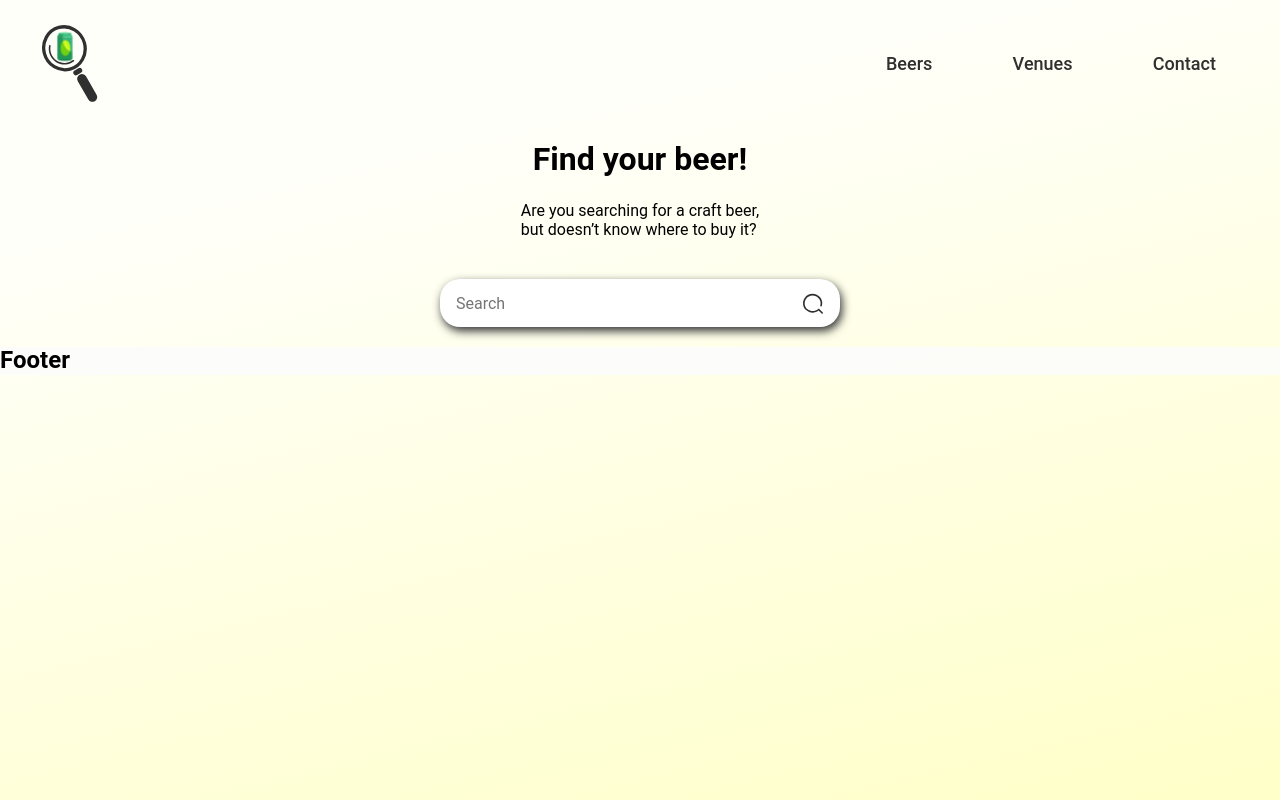
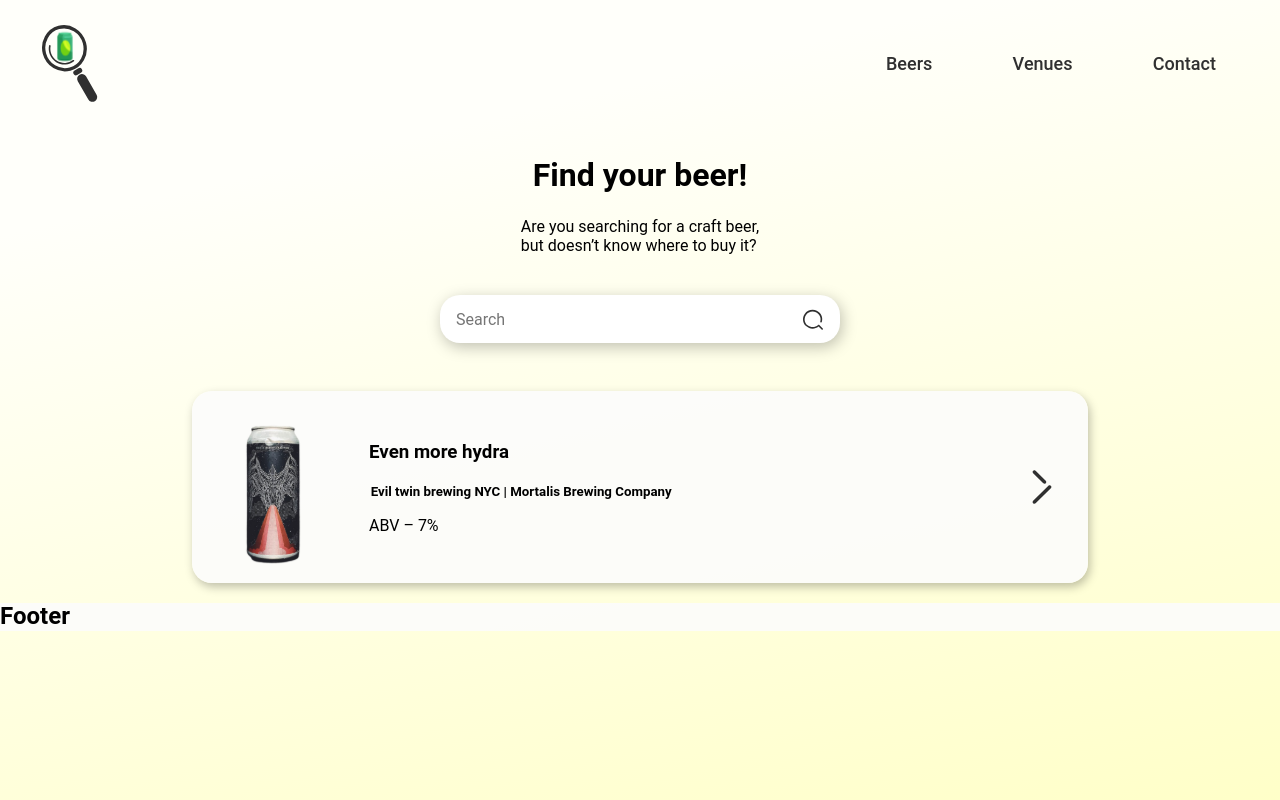
Before and after one commit to Tobias-E/FYB, a React (Create React App) app: page / in a window 1280 px wide. Built offline with nearby package versions, Linux system fonts and the light colour scheme.

Commit message:
added desktop design landing

```diff
--- a/src/components/pages/Beers.tsx
+++ b/src/components/pages/Beers.tsx
@@ -1,12 +1,15 @@
 import styled from 'styled-components';
 
 // Imported components
-import Search from '../../assets/Search.svg';
 import { theme } from '../utils';
+import search from '../../assets/search.svg';
+import arrow from '../../assets/arrow.svg';
+import hydra from '../../assets/evenmorehydra.svg';
 
 export const Beers: React.FC = () => {
 	return (
 		<Container>
+			<Searchpanel>
 				<ContextContainer>
 					<H1>Find your beer!</H1>
 					<p>
@@ -17,17 +20,64 @@ export const Beers: React.FC = () => {
 				<Form>
 					<Input placeholder='Search'></Input>
 					<Button>
-					<Img src={Search} alt='search button' />
+						<Img src={search} alt='search button' />
 					</Button>
 				</Form>
+			</Searchpanel>
+			<Beer>
+				<ProductImg src={hydra} alt='product image' />
+				<TextContainer>
+					<h3>Even more hydra</h3>
+					<H5>Evil twin brewing NYC | Mortalis Brewing Company</H5>
+					<p>ABV – 7%</p>
+				</TextContainer>
+				<Icon src={arrow} alt='arrow' />
+			</Beer>
 		</Container>
 	);
 };
 
+const Beer = styled.div`
+	width: 70vw;
+	height: 12rem;
+	background-color: ${theme.secondaryColor};
+	display: flex;
+	flex-direction: row;
+	align-items: center;
+	box-shadow: 2px 4px 10px ${theme.shadowColor};
+	border-radius: 20px;
+`;
+
+const ProductImg = styled.img`
+	height: 85%;
+`;
+
+const TextContainer = styled.div`
+	padding: 2rem 1rem;
+	display: flex;
+	flex-direction: column;
+`;
+
+const H5 = styled.h5`
+	margin: 0.1rem;
+`;
+
+const Icon = styled.img`
+	justify-self: flex-end;
+	margin: 0 1.3rem 0 auto;
+`;
+
+// STAY!
 const Container = styled.main`
 	display: flex;
 	flex-direction: column;
 	align-items: center;
+`;
+const Searchpanel = styled.main`
+	display: flex;
+	flex-direction: column;
+	align-items: center;
+	margin: 1rem 0 3rem 0;
 `;
 
 const ContextContainer = styled.div`
@@ -54,7 +104,7 @@ const Input = styled.input`
 	padding: 1rem;
 	border: 0;
 	border-radius: 20px;
-	box-shadow: 2px 4px 10px ${theme.primaryColor};
+	box-shadow: 2px 4px 15px ${theme.shadowColor};
 `;
 
 const Button = styled.button`
--- a/src/components/utils/colors.tsx
+++ b/src/components/utils/colors.tsx
@@ -6,7 +6,7 @@ interface Icolor {
 // Exports
 export const black: Icolor = {
 	100: '#303030',
-	200: '#000000',
+	200: 'rgb(0, 0, 0, 0.25)',
 };
 
 export const white: Icolor = {
--- a/src/components/utils/themes.tsx
+++ b/src/components/utils/themes.tsx
@@ -13,6 +13,7 @@ export const theme: Itheme = {
 	backgroundColor: yellow[100],
 	secondaryBackgroundColor: white[200],
 	buttonColor: green[100],
+	shadowColor: black[200],
 	primaryFont,
 	headerFont,
 	tertiaryColor: blue[200],
```
Also changed, not shown: src/assets/arrow.svg (added), src/assets/evenmorehydra.svg (added). Lines whose indentation alone changed are shown as unchanged.
